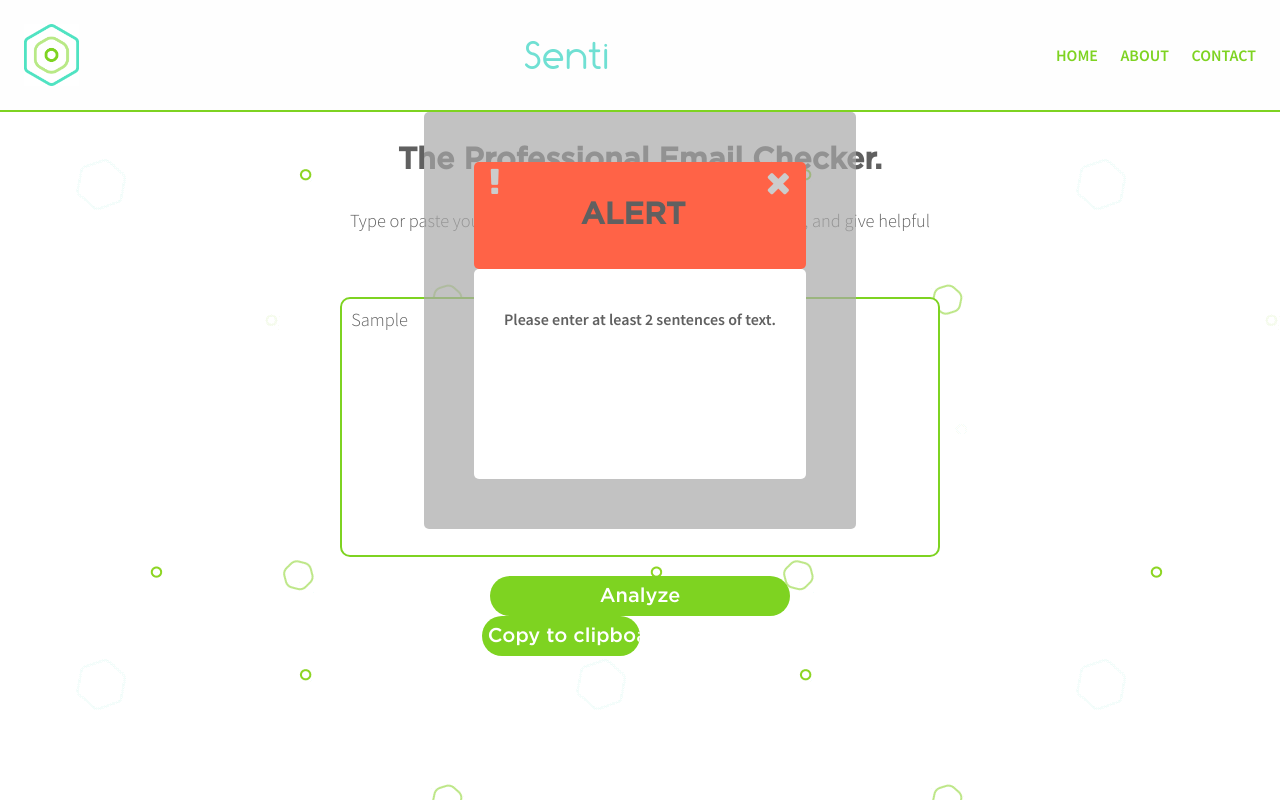
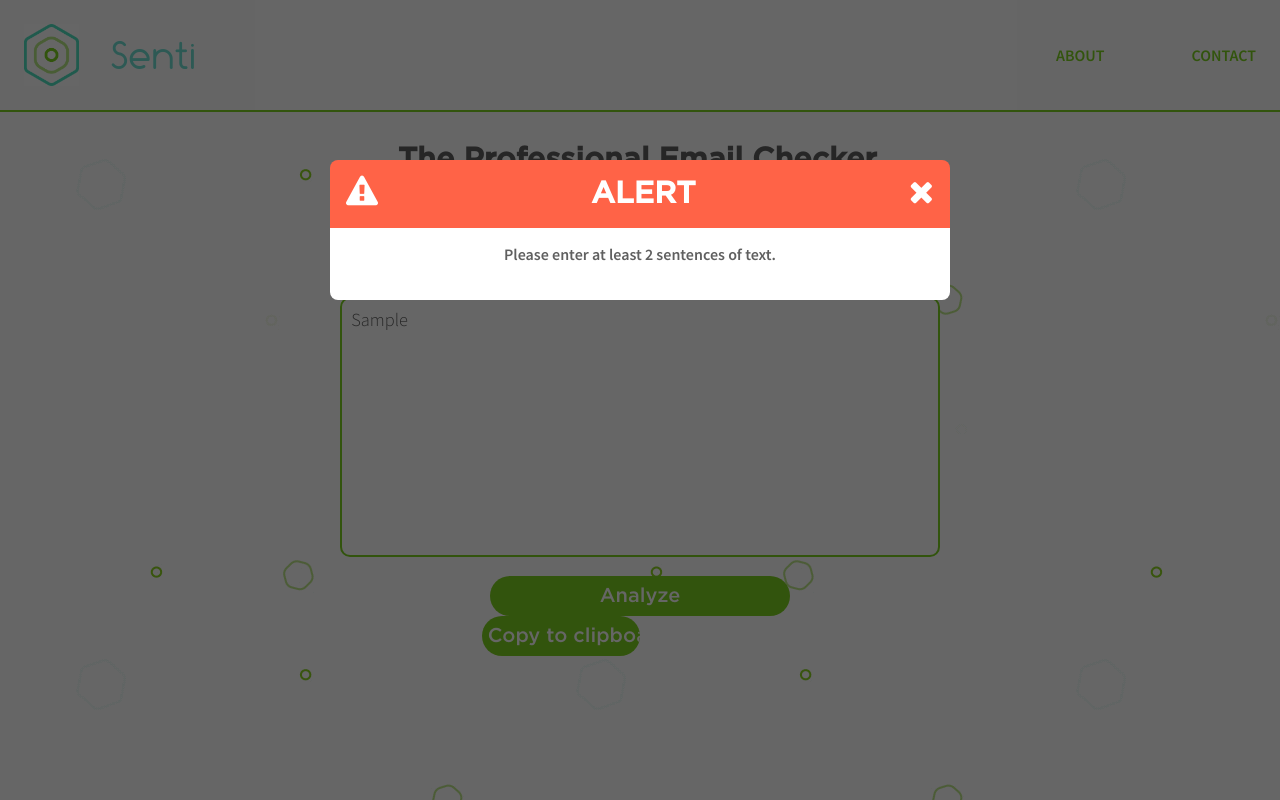
Before and after one commit to BrandonKlotz/senti, a React (Create React App) app in the folder client/: page / in a window 1280 px wide. Both pictures are taken after typing "Sample" into the empty fields and a click on the input "Analyze". Built offline with nearby package versions, Linux system fonts and the light colour scheme.

Commit message:
restye modal and drop down and header

```diff
--- a/client/src/components/Header.js
+++ b/client/src/components/Header.js
@@ -11,11 +11,12 @@ class Header extends Component {
 
     return(
    		<header>
-        <div className="logo" onClick={this.props.goToHome}>
+        <div className="logoarea">
+          <div className="logo" onClick={this.props.goToHome}></div>
+          <div id="logotype">Senti</div>
         </div>
-        <div id="logotype">Senti</div>
+
    			<div className="ExpandedNavigation">
-   				<a onClick={this.props.goToHome}>Home</a>
 					<a onClick={this.props.modalAbout}>About</a>
 					<a onClick={this.props.modalContact}>Contact</a>
 				</div>
@@ -23,7 +24,6 @@ class Header extends Component {
         <div className="dropdown">
           <button onClick={this.myFunction.bind(this)} className="dropbtn fa fa-bars fa-lg"></button>
           <div id="myDropdown" className="dropdown-content">
-          	<a onClick={this.props.goToHome}>Home</a>
           	<a onClick={this.props.modalAbout}>About</a>
           	<a onClick={this.props.modalContact}>Contact</a>
           </div>
--- a/client/src/components/Modal.js
+++ b/client/src/components/Modal.js
@@ -14,19 +14,16 @@ class Modal extends React.Component {
       return (
         <div className = "modalContainer">
           <div className="modalBackground">
+            <div className="border">
               <div className="modalHeader" onClick={this.props.closeModal}>
-              <span><h1>About Senti</h1></span>
+                <h1>About Senti</h1>
                 <span><i className="fa fa-times fa-2x" aria-hidden="true"></i></span>
               </div>
               <div className="modalText">
                 <p><strong>Senti is a sentiment analysis app to assist you in writing professional messages.</strong></p>
                 <p>Paste or type your text into the free web app and hit the ANALYZE button.</p>
                 <p>Senti uses the IBM Watson Tone Analyzer API to detect language and emotional tones in your email or text message.</p>
-              <p><a href="https://exteractions.com/presidential_debate_analysis_TH" target="new">Watson was used last year to measure the emotional tones projected by each candidate in the series of presidential debates.</a></p>
-              <p>In Senti, messages are examined to see if they use confident or analytical language and whether the tone conveyed is happy, sad, apprehensive, or angry.</p>
-              <p>Tone is an important component of business communication that is easily overlooked. Most of us use spelling and grammar checkers but do not consider if our tone is professional.</p>
-              <p>People are much more likely to perceive negative emotions with greater intensity than they do positive emotions.</p>
-              <p>To ensure the tone of your message is positive and professional, Senti does both an overall document analysis and a sentence-by-sentence review.</p>
+              </div>
             </div>
           </div>
         </div>
@@ -35,8 +32,9 @@ class Modal extends React.Component {
       return (
         <div className = "modalContainer">
           <div className="modalBackground">
+            <div className="border">
               <div className="modalHeader" onClick={this.props.closeModal}>
-              <span><h1>Contact Us</h1></span>
+                <h1>Contact Us</h1>
                 <span><i className="fa fa-times fa-2x" aria-hidden="true"></i></span>
               </div>
               <div className="modalText">
@@ -48,7 +46,7 @@ class Modal extends React.Component {
                   <li><a href="https://github.com/josephrossparks">Joseph Parks</a></li>
                   <li><a href="https://github.com/keebarber">Keenan Barber</a></li>
                 </ul>
-              <p><super>*</super><em> The Grand Circus Facebook Bootcamp is an intensive front-end developer coding bootcamp funded through a grant from Facebook.</em></p>
+              </div>
             </div>
           </div>
         </div>
@@ -57,12 +55,14 @@ class Modal extends React.Component {
      return (
         <div className = "modalContainer">
           <div className="modalBackgroundAlert">
+            <div className="border">
               <div className="modalHeaderAlert" onClick={this.props.closeModal}>
-              <i class="fa fa-exclamation fa-2x" aria-hidden="true"></i><span><h1>ALERT</h1></span>
+                <i class="fa fa-exclamation-triangle fa-2x" aria-hidden="true"></i><h1>ALERT</h1>
                 <span><i className="fa fa-times fa-2x" aria-hidden="true"></i></span>
               </div>
               <div className="modalText">
                 <p><strong>Please enter at least 2 sentences of text.</strong></p>
+              </div>
             </div>
           </div>
         </div>
--- a/client/src/index.css
+++ b/client/src/index.css
@@ -89,8 +89,13 @@ header {
     width: 200px;
 }
 
-header img {
-  width: 50px;
+header .logo {
+  margin-right: 2em;
+}
+
+header .logoarea {
+  display: flex;
+  align-items: center;
 }
 
 .dropbtn {
@@ -388,7 +393,7 @@ textarea {
 }
 
 .dropbtn {
-    background-color: #70E0D3;
+    background-color: #7ed321;
     color: white;
     padding: 16px;
     font-size: 16px;
@@ -411,7 +416,7 @@ textarea {
     right: 0;
     background-color: #fefefe;
     width: 200px;
-    border: 1px solid #70E0D3;
+    border: 2px solid #7ed321;
     margin-top: 28px;
     z-index: 1;
 }
@@ -429,9 +434,6 @@ textarea {
 
 .show {
   display:block;
-}
-.modalWindow{
-  z-index: 100;
 }
 
 /* Begin styling for sentence results buttons */
@@ -590,23 +592,29 @@ hr {
 
   .modalBackground, .modalBackgroundAlert {
     position: fixed;
-    border-radius: 5px;
-    padding: 50px;
+    padding-top: 10em;
+    left: 0;
+    top: 0;
+    width: 100%;
+    height: 100%;
+    z-index: 1;
   }
 
   .modalBackground{
-    background-color: rgba(184, 233, 134, .7);
+    background-color: rgba(0, 0, 0, .6);
   }
   .modalBackgroundAlert {
-    background-color: rgba(169, 169, 169, .7);
+    background-color: rgba(0, 0, 0, .6);
   }
 
   .modalHeader, .modalHeaderAlert {
     display: flex;
     justify-content: space-between;
-    border-radius: 5px;
-    margin: 0 auto;
-    padding: 5px 15px;
+    z-index: 40;
+    align-items: baseline;
+    padding: 1em;
+    border-radius: 8px 8px 0 0;
+
   }
   .modalHeader{
     background-color: #70E0D3;
@@ -615,23 +623,37 @@ hr {
     background-color: tomato;
   }
 
- .modalHeader h1{
+ .modalHeader h1, .modalHeaderAlert h1{
+    color: #fff;
+    margin: 0;
+  }
+
+  .modalHeader i, .modalHeaderAlert i{
     color: #fff;
   }
 
-  .modalHeader i{
-    color: #a9a9a9;
-    padding: 5px 5px 0 0;
+  .modalText {
+    z-index: 40;
+    background-color: #fff;
+    border-radius: 0 0 8px 8px;
+    padding: 1em;
+    min-height: 40px;
+    text-align: center;
   }
 
-  .modalText {
-    background-color: #fff;
-    border-radius: 5px;
-    max-width: 500px;
-    min-height: 150px;
-    margin: 0 auto;
-    padding: 30px;
+  .modalText li {
+    list-style: none;
+  }
+
+  .modalText p:first-child {
+    margin: auto;
   }
   .modalText a{
     text-decoration: none;
   }
+
+  .border {
+    margin: 0 auto;
+    width: 95%;
+    max-width: 620px;
+  }
```
Lines whose indentation alone changed are shown as unchanged.
